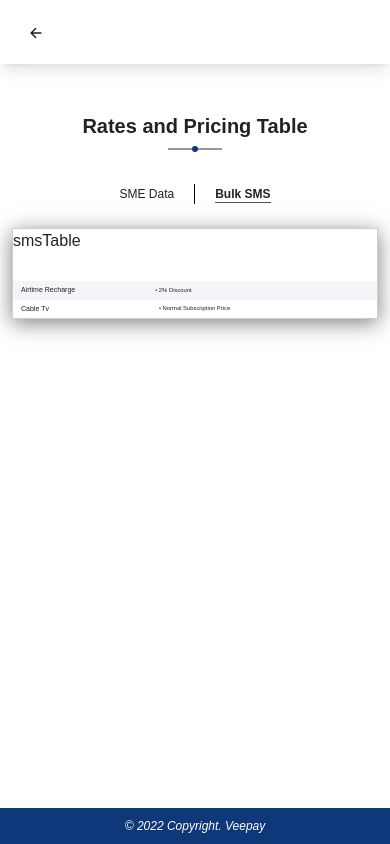
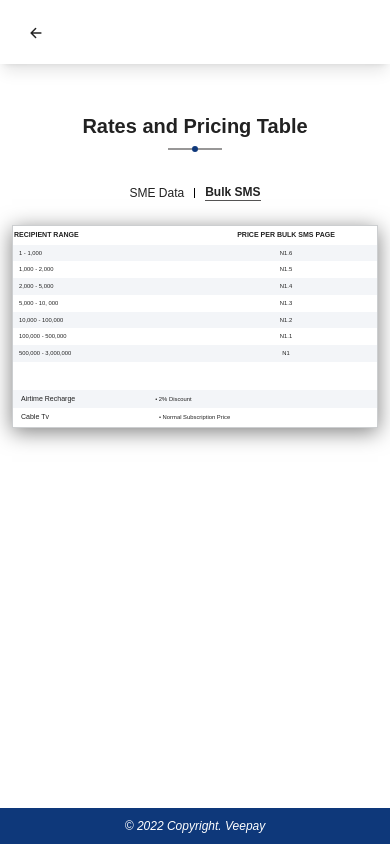
Before and after one commit to ihemebiriegondu/veepay-new-landingpage, a React (Create React App) app: page /plans in a window 390 px wide. Both pictures are taken after a click on the element "Bulk SMS". Built offline with nearby package versions, Linux system fonts and the light colour scheme; the HTML template or start-up script is replaced by a standard one.

Commit message:
added the bulk sms table

```diff
--- a/src/components/plans/plansTable.jsx
+++ b/src/components/plans/plansTable.jsx
@@ -17,7 +17,7 @@ export default function PlansTable() {
       </div>
       <div className="flex items-center justify-center mb-6">
         <h4
-          className={`xlg:text-xl lg:text-lg md:text-base sm:text-sm text-xs cursor-pointer me-5 ${
+          className={`xlg:text-xl lg:text-lg md:text-base sm:text-sm text-xs cursor-pointer xlg:me-5 lg:me-4 md:me-3 me-2.5 ${
             activeTable === "data"
               ? "font-bold border-b border-[#545353]"
               : "font-normal"
@@ -26,9 +26,9 @@ export default function PlansTable() {
         >
           SME Data
         </h4>
-        <span className="h-5 w-px bg-black"></span>
+        <span className="xlg:h-5 lg:h-4 md:h-3 h-2.5 w-px bg-black"></span>
         <h4
-          className={`xlg:text-xl lg:text-lg md:text-base sm:text-sm text-xs cursor-pointer ms-5 ${
+          className={`xlg:text-xl lg:text-lg md:text-base sm:text-sm text-xs cursor-pointer xlg:ms-5 lg:ms-4 md:ms-3 ms-2.5 ${
             activeTable === "sms"
               ? "font-bold border-b border-[#545353]"
               : "font-normal"
--- a/src/components/plans/smsTable.jsx
+++ b/src/components/plans/smsTable.jsx
@@ -1,7 +1,42 @@
-import React from 'react'
+import React from "react";
 
 export default function SmsTable() {
+  const tableValues = [
+    { range: "1 - 1,000", price: "N1.6" },
+    { range: "1,000 - 2,000", price: "N1.5" },
+    { range: "2,000 - 5,000", price: "N1.4" },
+    { range: "5,000 - 10, 000", price: "N1.3" },
+    { range: "10,000 - 100,000", price: "N1.2" },
+    { range: "100,000 - 500,000", price: "N1.1" },
+    { range: "500,000 - 3,000,000", price: "N1" },
+  ];
+
   return (
-    <div>smsTable</div>
-  )
+    <table className="table table-fixed w-full">
+      <thead>
+        <tr className="xlg:text-2xl lg:text-lg md:text-sm text-xxs text-center">
+          <th className="text-left xlg:py-4 lg:py-3 md:py-2 py-1 xlg:ps-4 lg:ps-2 xs:ps-1">
+            RECIPIENT RANGE
+          </th>
+          <th>PRICE PER BULK SMS PAGE</th>
+        </tr>
+      </thead>
+      <tbody>
+        {tableValues &&
+          tableValues.map((tableValue, i) => (
+            <tr
+              key={tableValue.range}
+              className={`xlg:text-xl lg:text-base md:text-xs text-xxxs font-medium text-center ${
+                i % 2 === 0 ? "bg-tableRow/60" : ""
+              }`}
+            >
+              <td className="text-left xlg:py-4 lg:py-3 md:py-2 py-1 lg:ps-9 md:ps-4 sm:ps-2 ps-1.5">
+                {tableValue.range}
+              </td>
+              <td>{tableValue.price}</td>
+            </tr>
+          ))}
+      </tbody>
+    </table>
+  );
 }
```
